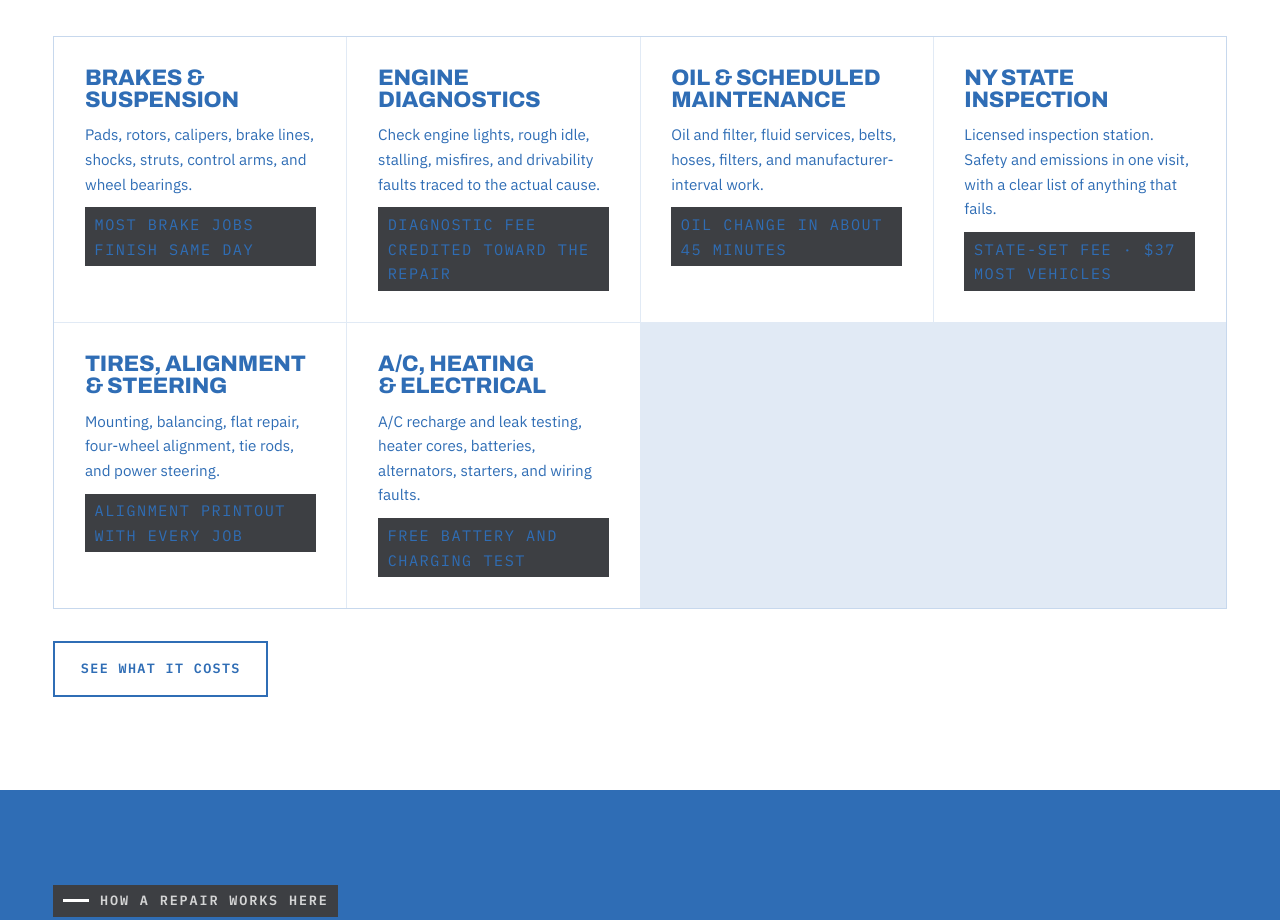
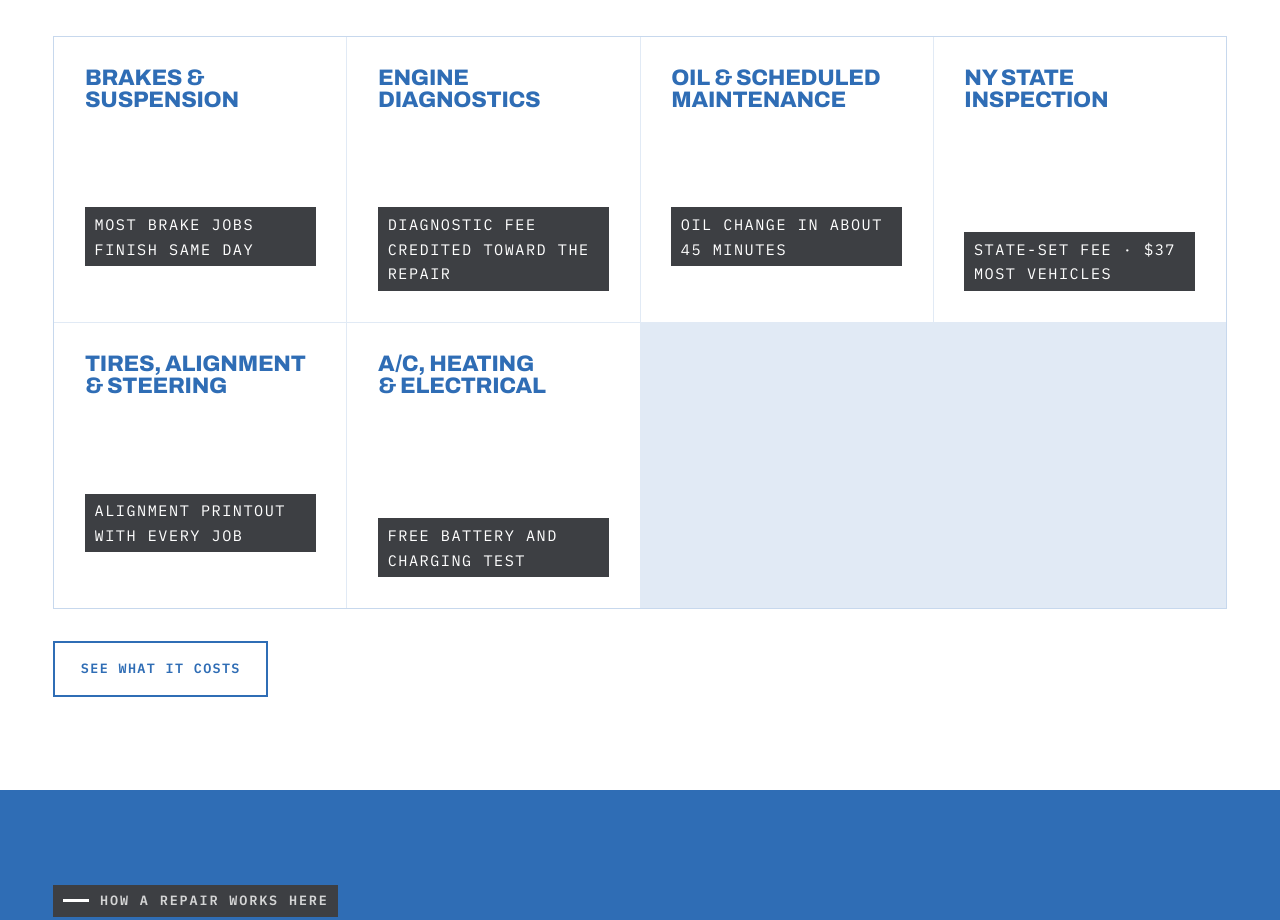
Before and after one commit to JuanVictoriano/fh_auto_repair, a plain HTML site: page index.html in a window 1280 px wide. Shown: the part 1142-2062 px from the top of the page. Drawn offline with Linux system fonts and the light colour scheme.

Commit message:
css edit - fixed font color on cards

```diff
--- a/css/styles.css
+++ b/css/styles.css
@@ -552,7 +552,7 @@ a.readout__value:hover { color: var(--safety-orange); }
   font-size: var(--step-1);
   font-variation-settings: 'wdth' 108;
 }
-.card p { font-size: .95rem; color: var(--primary-blue); margin: 0; }
+.card p { font-size: .95rem; color: var(--off-white); margin: 0; }
 .band--dark .card p, .band--primary-red .card p { color: var(--metal-silver); }
 
 /* Informational Label styling */
```
